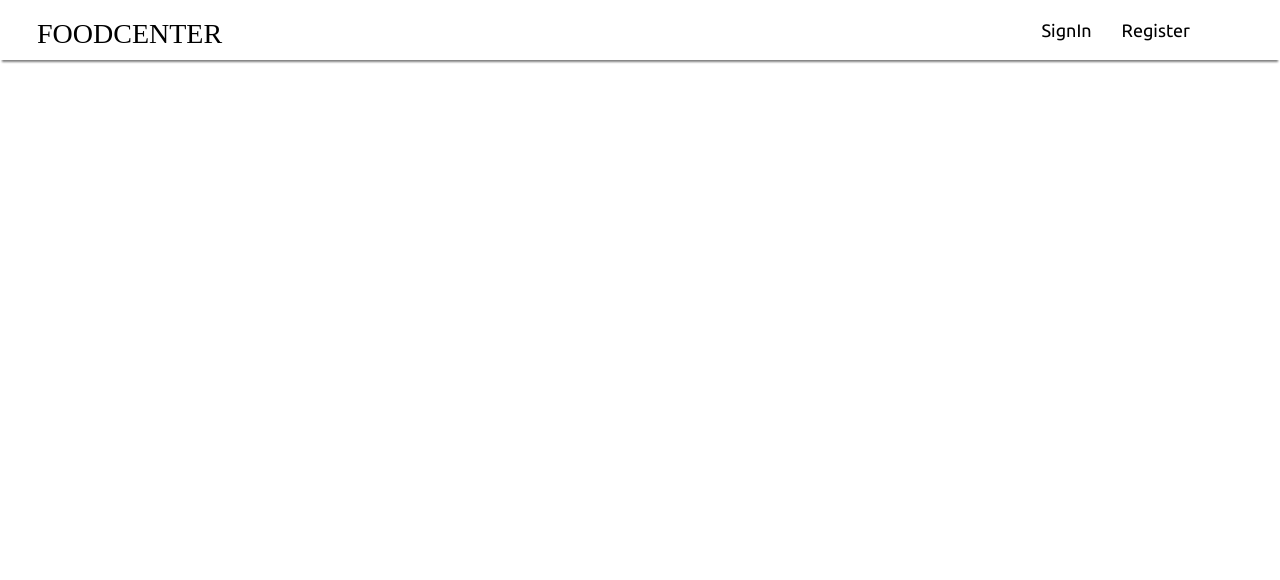
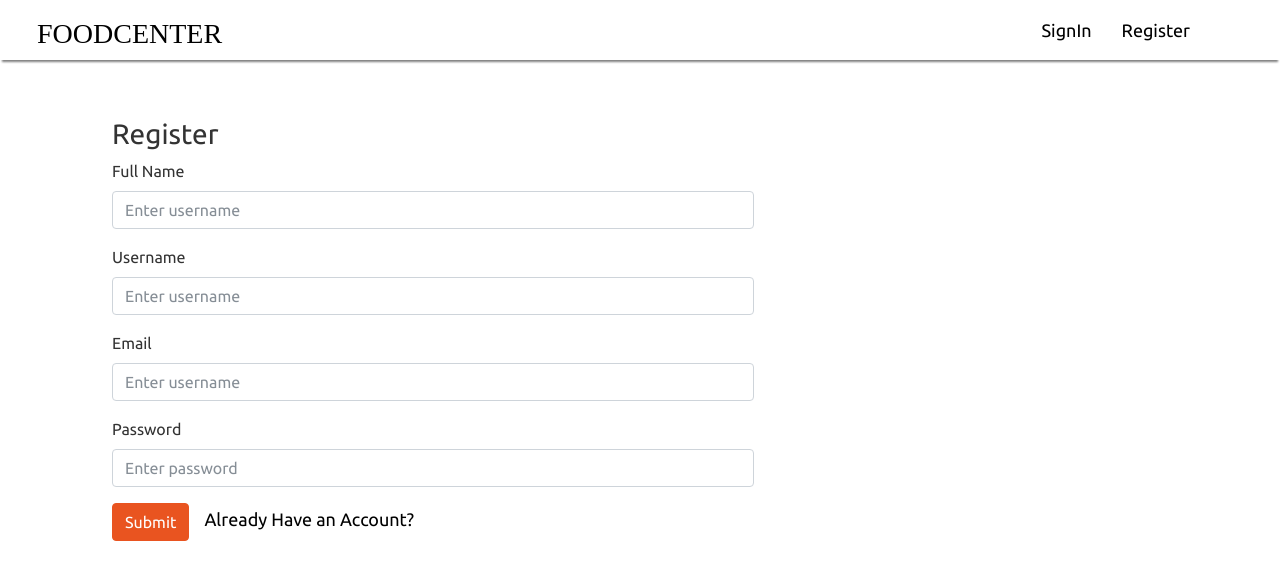
Before and after one commit to limbuneeshen/React-Food-Center, a React (Create React App) app: page /restregister in a window 1280 px wide. Shown: the top 580 px of the page. Built offline with nearby package versions, Linux system fonts and the light colour scheme.

Commit message:
restaurant staff login and register

```diff
--- a/src/App.js
+++ b/src/App.js
@@ -7,7 +7,8 @@ import HomePage from './pages/homepage/homepage';
 import LoginPage from './pages/loginpage/loginpage';
 import RegisterPage from './pages/registerpage/registerpage';
 import FoodmenuPage from './pages/foodmenupage/foodmenupage';
-import AdminLogin from './pages/adminloginpage/adminloginpage';
+import RestLogin from './pages/restloginpage/restlogin';
+import RestRegister from './pages/restresgisterpage/restregister';
 
 const App = () => {
   return (
@@ -19,7 +20,8 @@ const App = () => {
       <Route exact path='/signin' component={LoginPage}/>
       <Route exact path='/register' component={RegisterPage}/>
       <Route exact path='/foodmenu' component={FoodmenuPage}/>
-      <Route exact path='/adminlogin' component={AdminLogin}/>
+      <Route exact path='/restlogin' component={RestLogin}/>
+      <Route exact path='/restregister' component={RestRegister}/>
       </Container>
     </div>
     </Router>
--- a/src/components/footer.component/footer.js
+++ b/src/components/footer.component/footer.js
@@ -1,5 +1,6 @@
 import React from "react";
 import { MDBCol, MDBContainer, MDBRow, MDBFooter } from "mdbreact";
+import {Link} from 'react-router-dom';
 
 const Footer = () => {
   return (
@@ -12,6 +13,8 @@ const Footer = () => {
               Here you can use rows and columns here to organize your footer
               content.
             </p>
+            <Link className='option' to='/restregister'>Partner With Us</Link>
+
           </MDBCol>
           <MDBCol md="6">
             <h5 className="title">Links</h5>
--- a/src/pages/foodmenupage/foodmenupage.jsx
+++ b/src/pages/foodmenupage/foodmenupage.jsx
@@ -1,5 +1,6 @@
 import React from 'react';
 import './foodmenupage.css';
+import Footer from '../../components/footer.component/footer'
 import FoodBanner from '../../components/foodbanner.component/foodbanner'
 import Basket from '../../components/basket.component/basket';
 import Main from '../../components/main.component/main';
@@ -45,6 +46,9 @@ function Menuitem() {
         <Main onAdd={onAdd} products={products}></Main>
         <Basket onAdd={onAdd} onRemove={onRemove} cartItems={cartItems}></Basket>
       </div>
+      <div>
+        <Footer/>
+      </div>
     </div>
   );
 }
--- /dev/null
+++ b/src/pages/restloginpage/restlogin.css
@@ -0,0 +1,5 @@
+.loginform{
+    margin:105px 15px;
+    padding:15px;
+    width:40%;
+}
--- a/src/pages/adminloginpage/adminloginpage.jsx
+++ b/src/pages/restloginpage/restlogin.jsx
@@ -1,7 +1,7 @@
-import './adminloginpage.css';
+import './restlogin.css';
 import React from 'react';
 
-const AdminLogin=()=> (
+const RestLogin=()=> (
             <form className='loginform'>
                 <h3>Log In</h3>
 
@@ -28,4 +28,4 @@ const AdminLogin=()=> (
                 </p>
             </form>
         );
-export default AdminLogin;
+export default RestLogin;
--- /dev/null
+++ b/src/pages/restresgisterpage/restregister.jsx
@@ -0,0 +1,31 @@
+import React from 'react';
+import './restregister.css';
+import {Link} from 'react-router-dom';
+
+const RestRegister=()=> (
+    <form className='registerform'>
+        <h3>Register</h3>
+
+        <div className="form-group">
+            <label>Full Name</label>
+            <input type="text" className="form-control" placeholder="Enter username" />
+        </div>
+        <div className="form-group">
+            <label>Username</label>
+            <input type="text" className="form-control" placeholder="Enter username" />
+        </div>
+
+        <div className="form-group">
+            <label>Email</label>
+            <input type="email" className="form-control" placeholder="Enter username" />
+        </div>
+        <div className="form-group">
+            <label>Password</label>
+            <input type="password" className="form-control" placeholder="Enter password" />
+        </div>
+
+        <button type="submit" className="btn btn-primary">Submit</button>
+        <Link className='option' to='/restlogin'>Already Have an Account?</Link>
+    </form>
+);
+export default RestRegister;
```
Also changed, not shown: src/pages/restresgisterpage/restregister.css (added).
